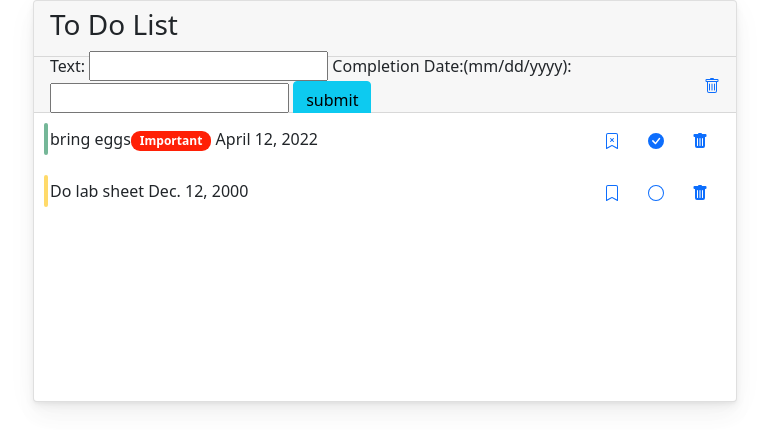
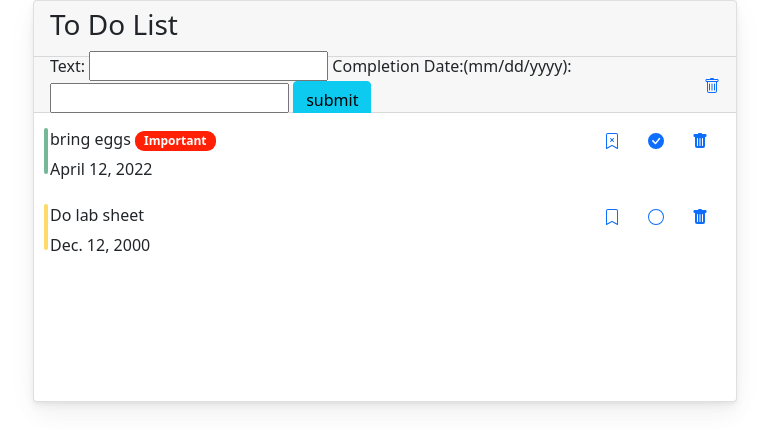
Before and after one commit to romikgosai/todolist, a Django app: page / in a window 1280 px wide. Shown: the top 448 px of the page, without its empty margins (173-942 px from the left). Run offline with Django 4.2, Linux system fonts and the light colour scheme; data comes from the database, SQL or seed files in the repository; both versions use the stored data as it was after the commit.

Commit message:
third commit

```diff
--- a/app/templates/app/index.html
+++ b/app/templates/app/index.html
@@ -41,8 +41,9 @@
                                         <div class="widget-content p-0">
                                             <div class="widget-content-wrapper">
                                                 <div class="widget-content-left">
-                                                    <div class="widget-heading">{{todo.text}}{% if todo.important %}<span style="padding: 1px 9px 2px;font-size: 12.025px;font-weight: bold;white-space: nowrap;color: #ffffff;background-color: #ff2006;-webkit-border-radius: 9px;-moz-border-radius: 9px;border-radius: 9px;" class="label label-danger label-as-badge">Important{% endif %}</span>      <span class="col-md-3" >{{todo.completion_date}}</span></div>
+                                                    <div class="widget-heading">{{todo.text}}  {% if todo.important %}<span style="padding: 1px 9px 2px;font-size: 12.025px;font-weight: bold;white-space: nowrap;color: #ffffff;background-color: #ff2006;-webkit-border-radius: 9px;-moz-border-radius: 9px;border-radius: 9px;" class="label label-danger label-as-badge">Important{% endif %}</span></div>
                                                 </div>
+                                                <div class="widget-content-middle"></div>
                                                 <div class="widget-content-right">
                                                     {% if todo.important %}
                                                         <button class="border-0 btn-transition btn">
@@ -91,6 +92,10 @@
                                                 </div>
 
                                             </div>
+                                            <div class="justify-content-md-center
+                                            w">
+                                                {{todo.completion_date}}
+                                            </div>
                                         </div>
                                     </li>
                                     {% endfor %}
```
Also changed, not shown: db.sqlite3.
